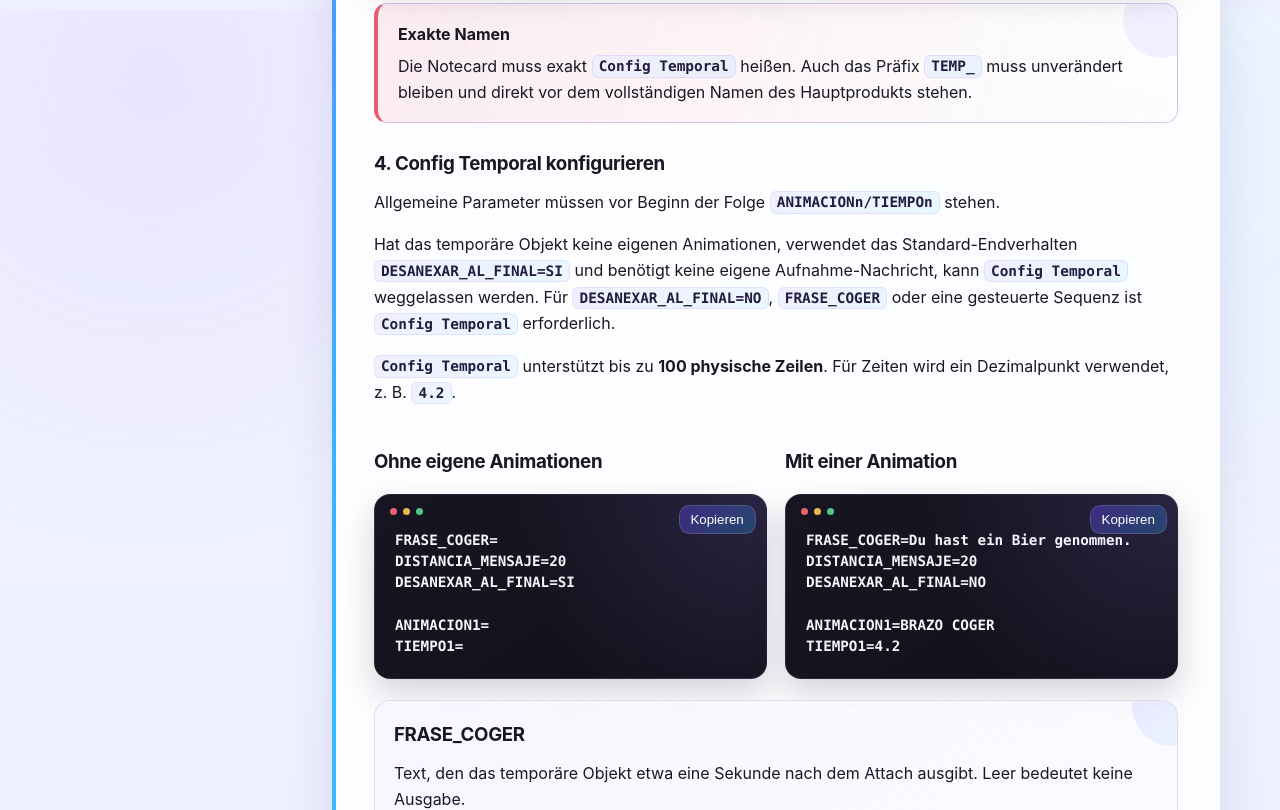
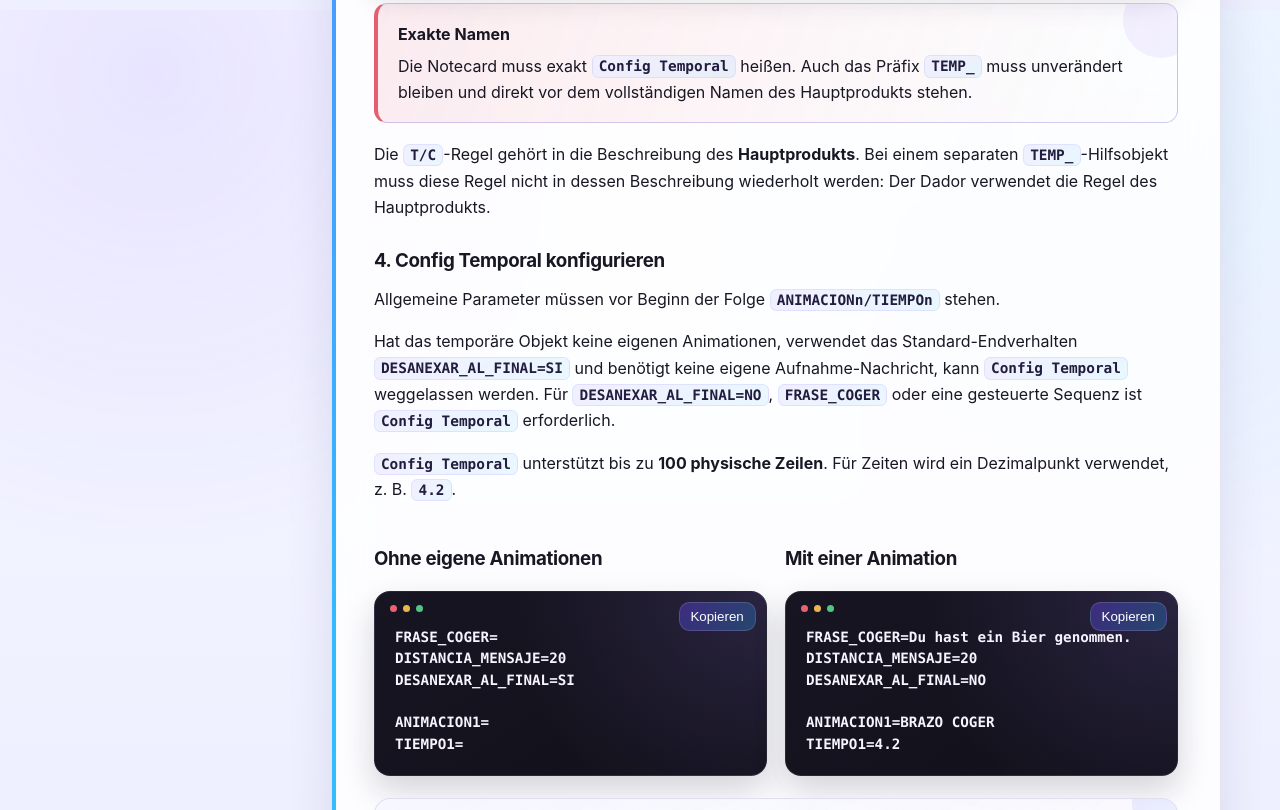
Before and after one commit to Curudae01/dador-manual, a plain HTML site: page docs/de.html in a window 1280 px wide. Shown: the part 11190-12000 px from the top of the page. Drawn offline with Linux system fonts and the light colour scheme.

Commit message:
Manual v2.2: aclarar política T/C del producto principal (de.html)

```diff
--- a/docs/de.html
+++ b/docs/de.html
@@ -236,6 +236,7 @@ TEMP_Bierrezept</code></pre><p>Für eine Notecard mit <code>T=SI</code> ist das
 Config Temporal
 Eigene Animationen (optional)</code></pre>
   <div class="callout danger"><strong>Exakte Namen</strong><p>Die Notecard muss exakt <code>Config Temporal</code> heißen. Auch das Präfix <code>TEMP_</code> muss unverändert bleiben und direkt vor dem vollständigen Namen des Hauptprodukts stehen.</p></div>
+  <p>Die <code>T/C</code>-Regel gehört in die Beschreibung des <strong>Hauptprodukts</strong>. Bei einem separaten <code>TEMP_</code>-Hilfsobjekt muss diese Regel nicht in dessen Beschreibung wiederholt werden: Der Dador verwendet die Regel des Hauptprodukts.</p>
 
   <h3>4. Config Temporal konfigurieren</h3>
   <p>Allgemeine Parameter müssen vor Beginn der Folge <code>ANIMACIONn/TIEMPOn</code> stehen.</p>
```
